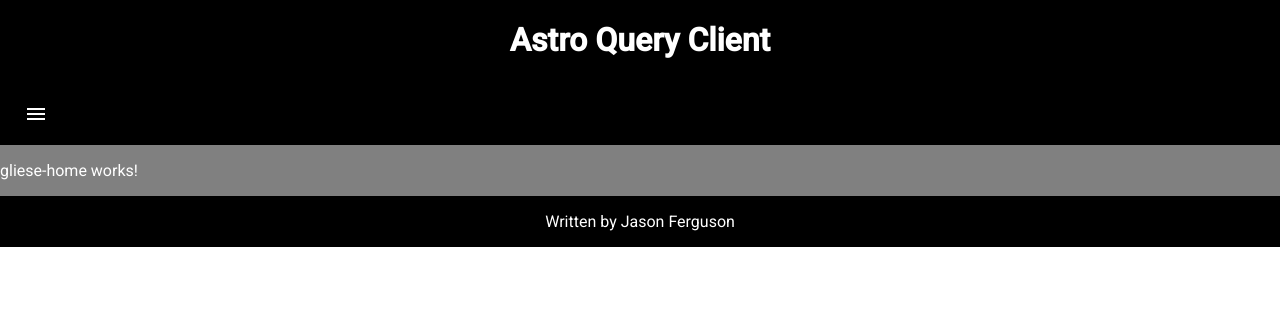
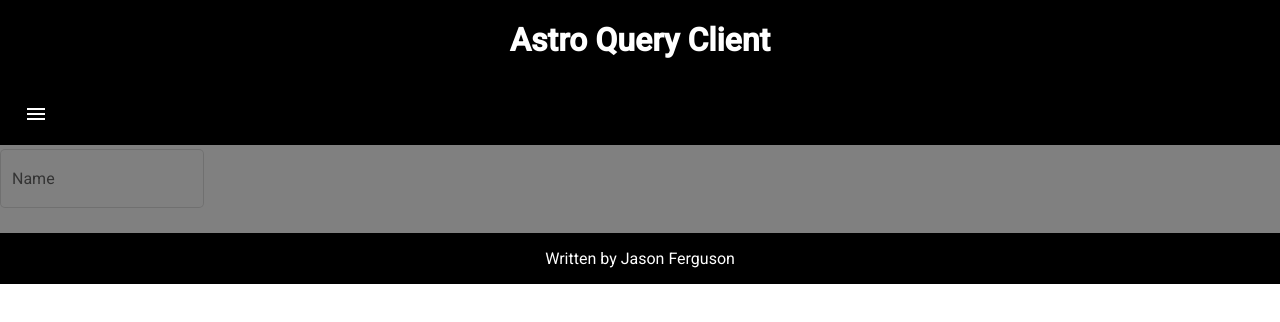
Before and after one commit to fergusonjason/astro-client-angular, an Angular app: page /gliese in a window 1280 px wide. Shown: the top 322 px of the page. Built offline with nearby package versions, Linux system fonts and the light colour scheme.

Commit message:
fix issue with the gliese router

```diff
--- a/src/app/app.module.ts
+++ b/src/app/app.module.ts
@@ -24,6 +24,9 @@ import { SharedModule } from './modules/shared/shared.module';
     AppRoutingModule,
     SharedModule
   ],
+  // exports: [
+  //   AppRoutingModule
+  // ],
   providers: [],
   bootstrap: [AppComponent]
 })
--- a/src/app/modules/core/core.module.ts
+++ b/src/app/modules/core/core.module.ts
@@ -1,5 +1,4 @@
 import { NgModule } from '@angular/core';
-import {BrowserAnimationsModule} from '@angular/platform-browser/animations';
 import { CommonModule } from '@angular/common';
 import { FormsModule, ReactiveFormsModule } from '@angular/forms';
 
@@ -9,7 +8,6 @@ import { FormsModule, ReactiveFormsModule } from '@angular/forms';
   declarations: [],
   imports: [
     CommonModule,
-    BrowserAnimationsModule,
     FormsModule,
     ReactiveFormsModule
   ],
--- a/src/app/modules/gliese/components/gliese-home/gliese-home.component.html
+++ b/src/app/modules/gliese/components/gliese-home/gliese-home.component.html
@@ -1 +1,6 @@
-<p>gliese-home works!</p>
+<form [formGroup]="searchForm">
+    <mat-form-field appearance="outline">
+        <mat-label>Name</mat-label>
+        <input matInput>
+    </mat-form-field>
+</form>
--- a/src/app/modules/gliese/components/gliese-home/gliese-home.component.ts
+++ b/src/app/modules/gliese/components/gliese-home/gliese-home.component.ts
@@ -1,4 +1,6 @@
 import { Component, OnInit } from '@angular/core';
+import { FormBuilder, FormControl, FormGroup } from '@angular/forms';
+import { GlieseService } from '../../services/gliese.service';
 
 @Component({
   selector: 'app-gliese-home',
@@ -7,9 +9,16 @@ import { Component, OnInit } from '@angular/core';
 })
 export class GlieseHomeComponent implements OnInit {
 
-  constructor() { }
+  searchForm : FormGroup = new FormGroup({});
+
+  constructor(private formBuilder : FormBuilder, public $gliese: GlieseService) { }
 
   ngOnInit(): void {
+
+    this.searchForm = this.formBuilder.group({
+      name : new FormControl(''),
+
+    });
   }
 
 }
--- a/src/app/modules/shared/shared.module.ts
+++ b/src/app/modules/shared/shared.module.ts
@@ -4,6 +4,7 @@ import { AstroHeaderComponent } from './components/astro-header/astro-header.com
 import { AstroFooterComponent } from './components/astro-footer/astro-footer.component';
 import { AstroNavigationComponent } from './components/astro-navigation/astro-navigation.component';
 import { AppRoutingModule } from 'src/app/app-routing.module';
+import { RouterModule } from '@angular/router';
 
 
 
@@ -14,8 +15,9 @@ import { AppRoutingModule } from 'src/app/app-routing.module';
     AstroNavigationComponent
   ],
   imports: [
-    AppRoutingModule,
+    //AppRoutingModule,
     CommonModule,
+    RouterModule
   ],
   exports: [
     AstroHeaderComponent,
--- a/src/styles.css
+++ b/src/styles.css
@@ -17,7 +17,12 @@ body { margin: 0; font-family: Roboto, "Helvetica Neue", sans-serif; }
 
 .mat-sidenav {
     width: 200px !important;
+    color: white;
 };
+
+.mat-sidenav a {
+    color: white;
+}
 
 .header {
     display: block;
```
Also changed, not shown: src/app/modules/gliese/gliese.module.ts (+9 -3 lines), src/app/modules/gliese/services/gliese.service.ts (added, +9 -0 lines), src/app/modules/material-shared/material-shared.module.ts (+12 -1 lines), 1 other file (tests, documents, lock files or other folders).
